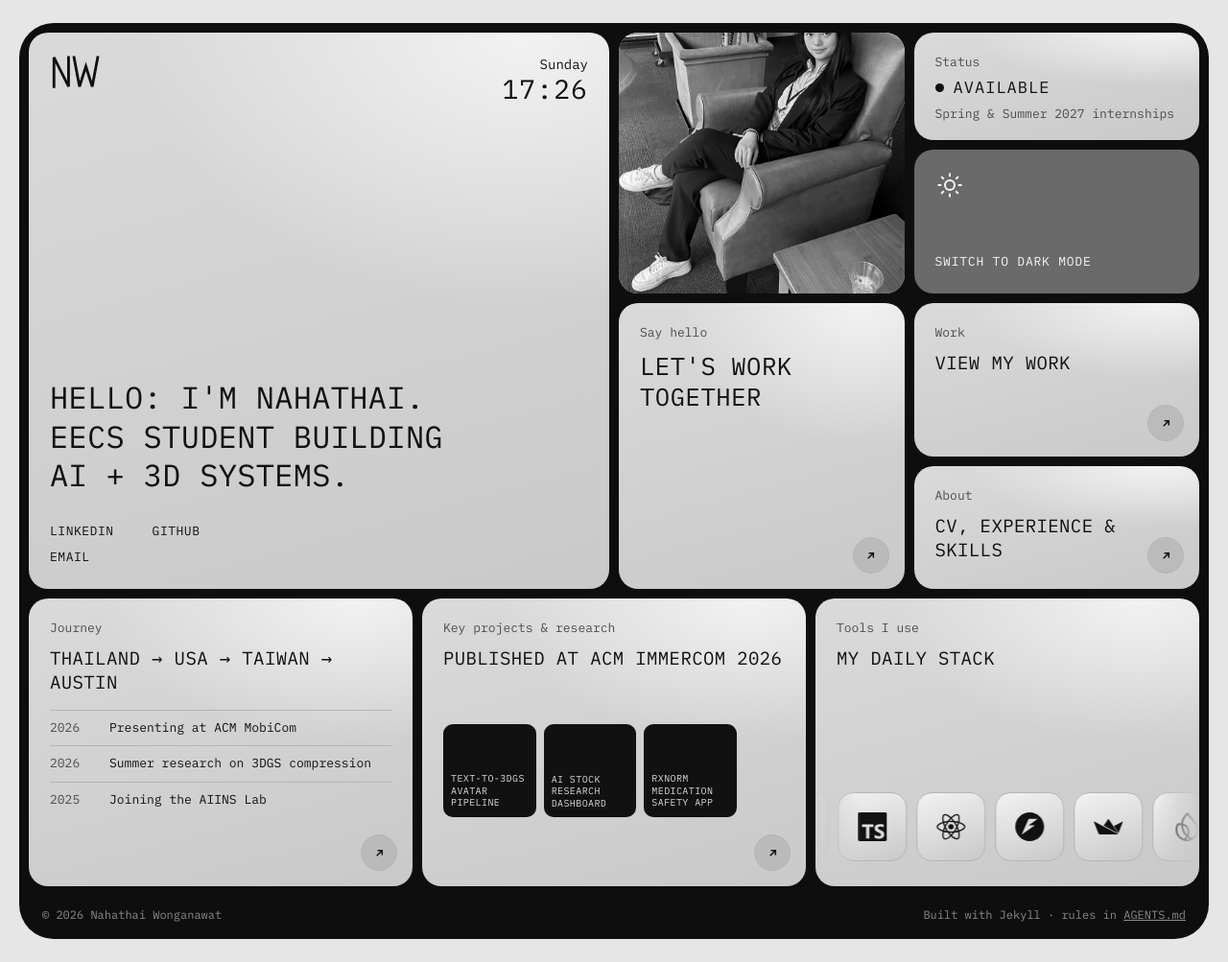
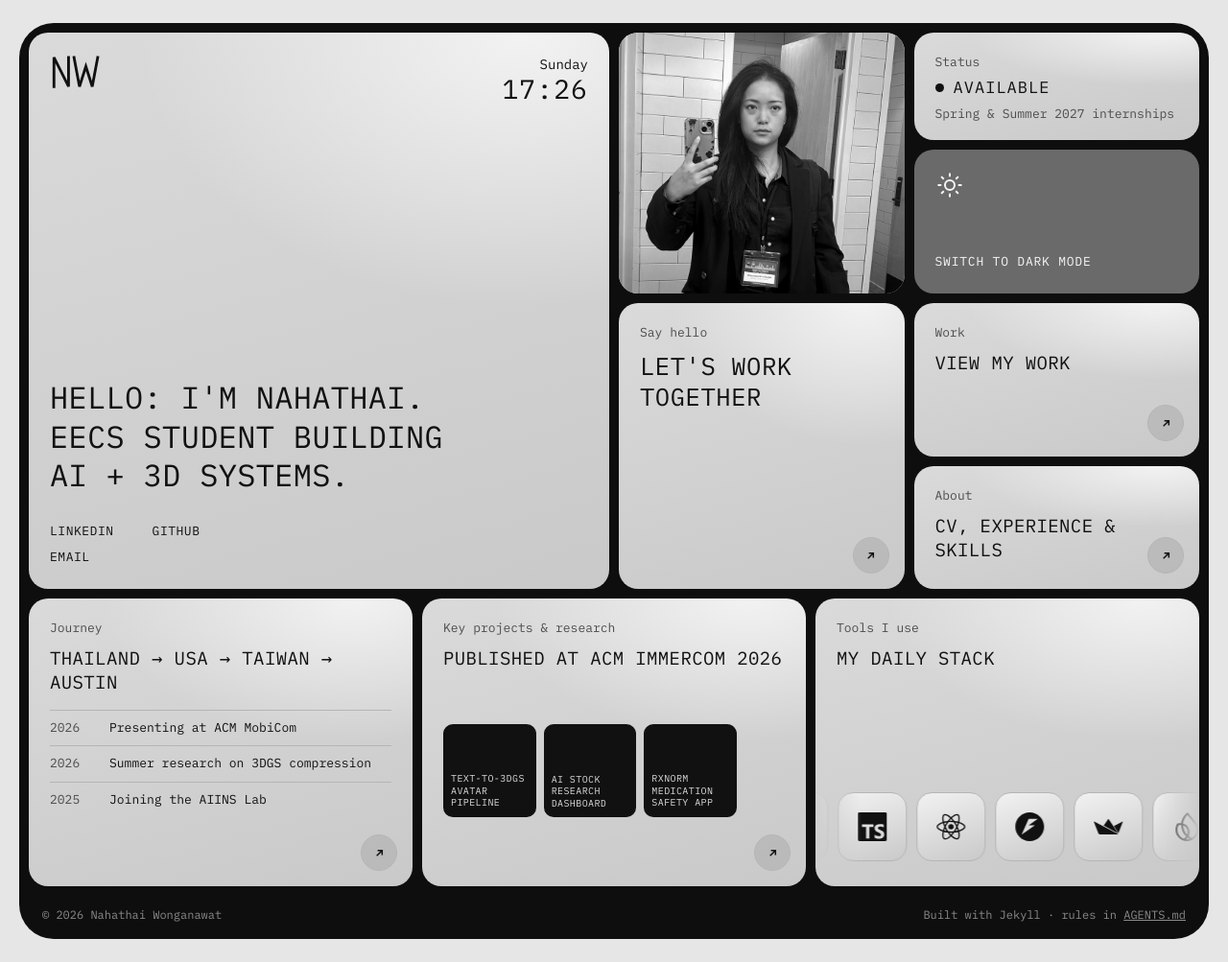
Before and after one commit to nahathaiw/nahathaiw.github.io, a Jekyll site: the page built from index.html, in a window 1280 px wide. Shown: the whole page at 96% size. Built offline with Jekyll 4.4.1, drawn with Linux system fonts in a browser that asks for light colours.

Commit message:
Replace portrait and keep head in view in photo tile
Co-Authored-By: Claude Opus 5.5 <noreply@anthropic.com>

```diff
--- a/assets/css/main.css
+++ b/assets/css/main.css
@@ -182,7 +182,7 @@ button { font: inherit; color: inherit; }
 /* Photo tile */
 .tile-photo { padding: 0; min-height: 300px; }
 @media (min-width: 1024px) { .tile-photo { min-height: 0; } }
-.tile-photo img { width: 100%; height: 100%; object-fit: cover; filter: grayscale(1) contrast(1.05); }
+.tile-photo img { width: 100%; height: 100%; object-fit: cover; object-position: 50% 25%; filter: grayscale(1) contrast(1.05); }
 .portrait-placeholder { min-height: 100%; border: 0; border-radius: 0; align-items: flex-start; justify-content: space-between; padding: var(--pad); }
 .portrait-placeholder .monogram { width: 92px; height: 76px; opacity: .35; margin: auto; }
 
```
Also changed, not shown: assets/img/home/portrait.jpg.
